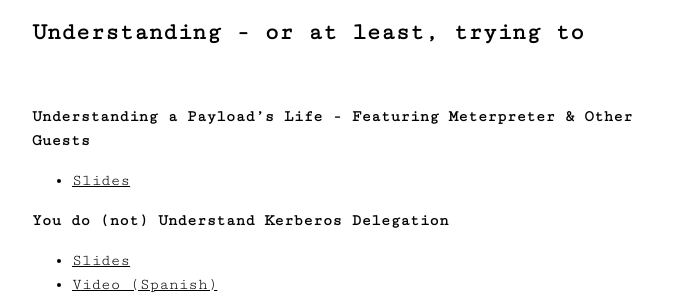
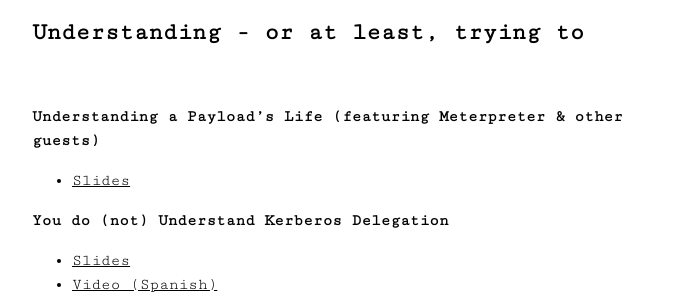
Before and after one commit to attl4s/attl4s.github.io, a Jekyll site: the page built from index.md, in a window 1280 px wide. Shown: the part 360-660 px from the top of the page, without its empty margins (292-987 px from the left). Built offline with Jekyll 4.4.1, drawn with Linux system fonts in a browser that asks for light colours.

Commit message:
better name

```diff
--- a/index.md
+++ b/index.md
@@ -7,7 +7,7 @@ title: Blog
 ---
 &nbsp;
 
-**Understanding a Payload's Life - Featuring Meterpreter & Other Guests**
+**Understanding a Payload's Life (featuring Meterpreter & other guests)**
 * [Slides](https://attl4s.github.io/assets/pdf/Understanding_a_Payloads_Life.pdf)
 
 **You do (not) Understand Kerberos Delegation**
```
